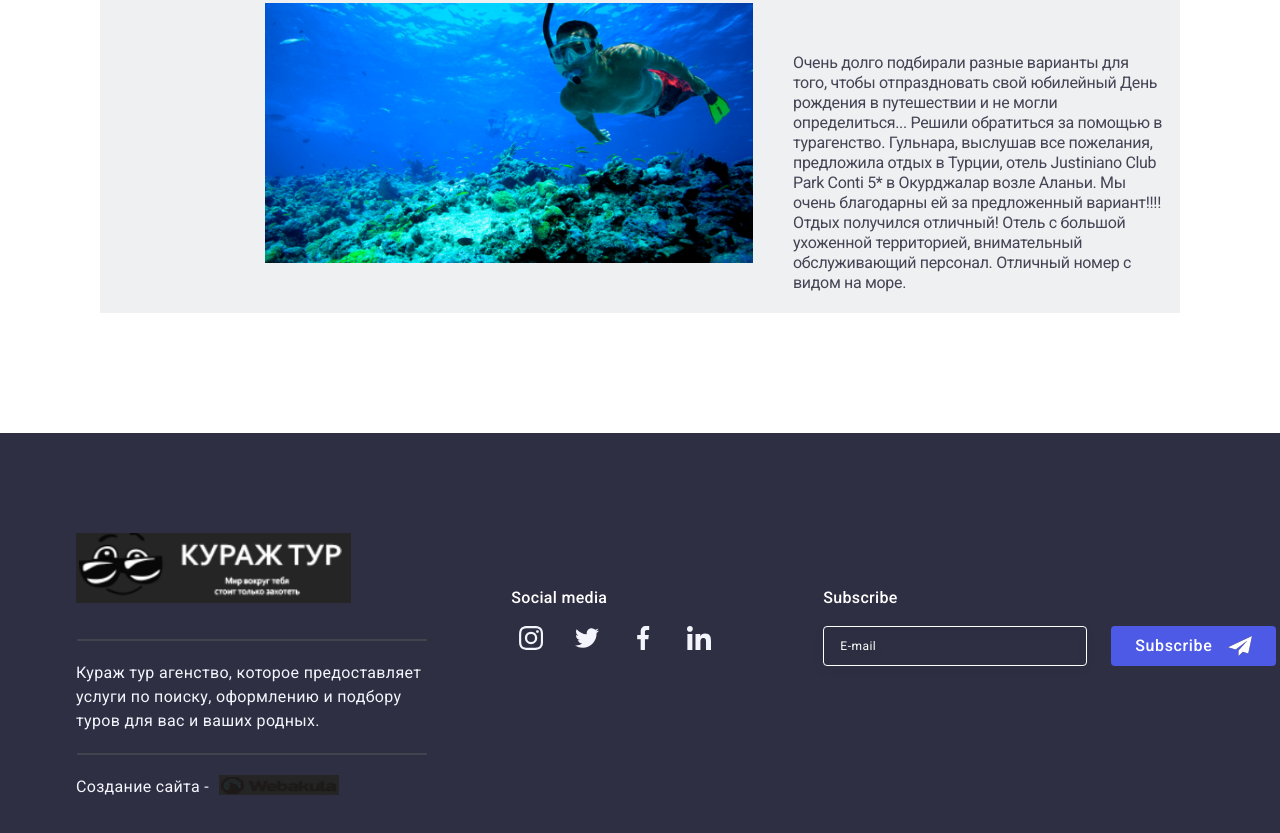
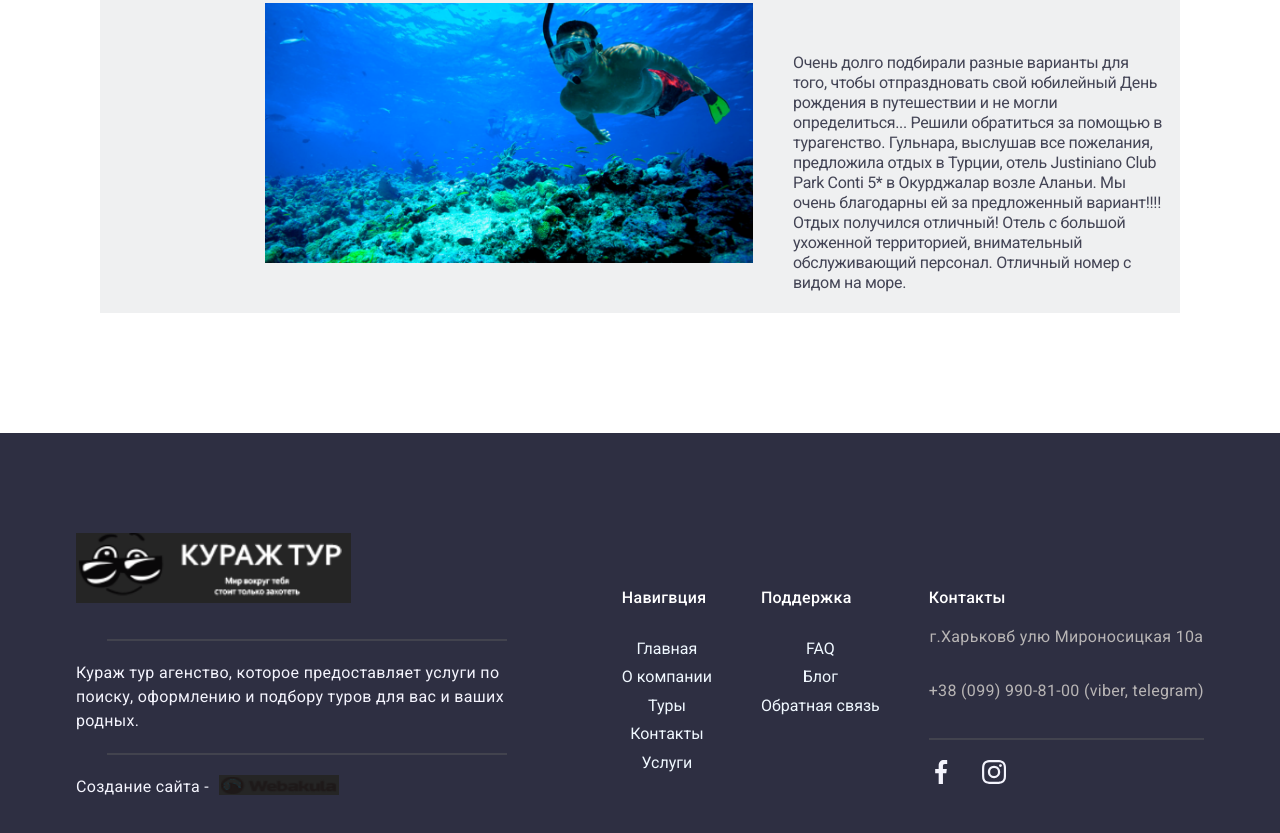
Before and after one commit to aleksandrgarachun/test, a plain HTML site: page index.html in a window 1280 px wide. Shown: the part 831-1664 px from the top of the page. Drawn offline with nearby package versions, Linux system fonts and the light colour scheme.

Commit message:
footer is ready

```diff
--- a/css/media.css
+++ b/css/media.css
@@ -1,4 +1,63 @@
 @media screen and (min-width: 320px) {
+    .social-item-footer{
+        /*width: 40px;*/
+        margin-bottom: 15px;
+    }
+
+    .footer-social-media {
+        display: flex;
+        flex-direction: row;
+        justify-content: center;
+        gap: 20px;
+    }
+    .social-link-footer {
+        width: 100%;
+        height: 100%;
+        display: flex;
+        align-items: center;
+        justify-content: center;
+        transition: background-color 250ms cubic-bezier(0.4, 0, 0.2, 1);
+    }
+
+    .address-info-footer {
+        line-height: 1.5;
+        letter-spacing: 0.02em;
+        color: #b8b5b5;
+        gap: 40px;
+        transition: color 250ms cubic-bezier(0.4, 0, 0.2, 1);
+        white-space: nowrap;
+
+    }
+
+    .address-info-footer:hover,
+    .address-info-footer:focus {
+        color: #404bbf;
+    }
+
+
+    .item-address {
+        display: flex;
+        justify-content: center;
+    }
+    .src-footer {
+        color: aliceblue;
+        transition: background-color 0.2s ease, color 0.2s ease;
+    }
+    .list-nav-sup{
+        white-space: nowrap;
+        display: grid;
+        place-items: center;
+    }
+    .navigation-suport {
+        margin-bottom: 10px;
+        color: aliceblue;
+    }
+    .paragraph-subscribe {
+        margin-bottom: 30px;
+    }
+    .list-nav-sup li:last-child {
+        margin-bottom: 50px;
+      }
     .img-webakula {
         width: 120px;
         height: 20px;
@@ -41,10 +100,12 @@
         text-decoration: none;
         color: #080808;
         font-weight: bold;
+        transition: background-color 0.2s ease, color 0.2s ease;
+
     }
 
     .nav-link:hover {
-        color: #0b74e5;
+        color: #404bbf;
     }
 
 
@@ -165,16 +226,16 @@
     .paragraph-footer-social {
         display: flex;
         justify-content: center;
+        margin: 0;
     }
     .paragraph-footer {
         margin: 0 auto;
         display: flex;
     }
     .list-socials-footer {
-        display: flex;
+        display: block;
         gap: 16px;
         justify-content: center;
-        margin-bottom: 72px;
     }
     .subscribe-footer {
         margin-left: 0;
@@ -208,6 +269,8 @@
 
 
 
+
+
 @media screen and (min-width: 608px) and (max-width: 767px) {
     .img-team:not(:last-child) {
             margin-bottom: 72px;
@@ -223,14 +286,34 @@
 
 
 @media screen and (min-width: 768px) {
+
     hr {
         border: none;
         height: 2px;
+        background-color: #62616164;
         margin: 20px 0;
         width: 100%;
         margin-left: auto;
         margin-right: auto;
-        max-width: 250px;
+        max-width: 400px;
+      }
+
+    .paragraph-subscribe {
+        justify-content: left;
+    }
+    .list-nav-sup{
+        white-space: nowrap;
+        display: block;
+    }
+    .subscribe-footer{
+        margin-right: 25px;
+    }
+    .vertical-line {
+        border: none;
+      border-left: 2px solid #62616164;
+      height: 50px;
+      margin: 0 20px;
+      width: 2px;
       }
     .ul-point{
         display: flex;
@@ -263,7 +346,7 @@
     }
 
     .nav-link:hover {
-        color: #007BFF;
+        color: #066fe0;
     }
 
 
@@ -378,10 +461,7 @@
         gap: 24px;
 
     }
-    .paragraph-subscribe {
-        display: block;
 
-    }
     .email-footer {
         width: 264px;
         margin-bottom: 0;
@@ -399,6 +479,7 @@
         margin: 0 108px;
         gap: 24px;
         row-gap: 72px;
+        justify-content: center;
     }
 
 }
@@ -423,16 +504,19 @@
 
 
 @media screen and (min-width: 1158px) {
-    hr {
+    .social-item-footer {
+        display: inline flow-root list-item;
+        margin-right: 25px;
+
+    }
+    .vertical-line {
         border: none;
         height: 2px;
+        background-color: #62616164;
         margin: 20px 0;
         width: 100%;
         margin-left: auto;
         margin-right: auto;
-        max-width: 250px;
-        width: 350px;
-        max-width: 400px;
       }
     .paragraph-footer{
         width: auto;
@@ -596,11 +680,9 @@
        display: block;
    }
    .list-socials-footer {
-       display: flex;
-       gap: 16px;
-       justify-content: left;
+       display: block;
         margin-bottom: 0;
-        margin-right: 80px;
+        margin-right: 0;
    }
     .email-line {
         display: flex;
@@ -650,7 +732,7 @@
         /*max-width: 320px;*/
         max-height: 432px;
         /*возможно убрать везде*/
-        background-image: linear-gradient(rgba(46, 47, 66, 0.7), rgba(46, 47, 66, 0.7)), url(../images/background-img/back.png);
+        background-image: linear-gradient(rgba(46, 47, 66, 0.7), rgba(46, 47, 66, 0.7)), url(../images/background-img/back.jpg);
     }
 }
 
@@ -660,7 +742,7 @@
         /*max-width: 320px;*/
         max-height: 432px;
         /*возможно убрать везде*/
-        background-image: linear-gradient(rgba(46, 47, 66, 0.7), rgba(46, 47, 66, 0.7)), url(../images/background-img/back.png);
+        background-image: linear-gradient(rgba(46, 47, 66, 0.7), rgba(46, 47, 66, 0.7)), url(../images/background-img/back.jpg);
     }
 }
 /*Tablet*/
@@ -668,7 +750,7 @@
     .order-sec {
         /*max-width: 768px;*/
         max-height: 436px;
-        background-image: linear-gradient(rgba(46, 47, 66, 0.7), rgba(46, 47, 66, 0.7)), url(../images/background-img/back.png);
+        background-image: linear-gradient(rgba(46, 47, 66, 0.7), rgba(46, 47, 66, 0.7)), url(images/background-img/back.jpg);
     }
 }
 
@@ -677,7 +759,7 @@
         /*max-width: 768px;*/
         max-height: 436px;
         /*возможно убрать везде*/
-        background-image: linear-gradient(rgba(46, 47, 66, 0.7), rgba(46, 47, 66, 0.7)), url(../images/background-img/back.png);
+        background-image: linear-gradient(rgba(46, 47, 66, 0.7), rgba(46, 47, 66, 0.7)), url(../images/background-img/back.jpg);
     }
 }
 
@@ -686,7 +768,7 @@
     .order-sec {
         /*max-width: 1158px;*/
         max-height: 600px;
-        background-image: linear-gradient(rgba(46, 47, 66, 0.7), rgba(46, 47, 66, 0.7)), url(../images/background-img/back.png);
+        background-image: linear-gradient(rgba(46, 47, 66, 0.7), rgba(46, 47, 66, 0.7)), url(../images/background-img/back.jpg);
     }
 }
 
@@ -695,7 +777,7 @@
         /*max-width: 1158px;*/
         max-height: 600px;
         /*возможно убрать везде*/
-        background-image: linear-gradient(rgba(46, 47, 66, 0.7), rgba(46, 47, 66, 0.7)), url(../images/background-img/back.png);
+        background-image: linear-gradient(rgba(46, 47, 66, 0.7), rgba(46, 47, 66, 0.7)), url(../images/background-img/back.jpg);
     }
 }
 
--- a/css/styles.css
+++ b/css/styles.css
@@ -183,15 +183,14 @@ textarea {
 
 .item-address {
     gap: 40px;
-    padding: 24px 0;
+    padding: 15px 0;
 }
 .address-info {
     line-height: 1.5;
     letter-spacing: 0.02em;
     color: #b8b5b5;
     gap: 40px;
-    transition: color 250ms cubic-bezier(0.4, 0, 0.2, 1);
-}
+    transition: background-color 0.2s ease, color 0.2s ease;}
 
 .address-info:hover,
 .address-info:focus {
@@ -368,8 +367,19 @@ textarea {
     gap: 16px;
 
 }
-.social-item-footer {
+.social-item-header {
     width: 40px;
+}
+.social-item-footer{
+    /*width: 40px;*/
+}
+.social-link-header {
+    width: 100%;
+    height: 100%;
+    display: flex;
+    align-items: center;
+    justify-content: center;
+    transition: background-color 250ms cubic-bezier(0.4, 0, 0.2, 1);
 }
 .social-link-footer {
     width: 100%;
@@ -381,8 +391,12 @@ textarea {
 }
 
 
+.icon-header {
+    fill: var(--color-paragraph-footer);
+}
 .icon-footer {
     fill: var(--color-paragraph-footer);
+
 }
 
 .subscribe-footer {
@@ -491,6 +505,11 @@ textarea {
 }
 .img-about-us {
     color: #fff;
+}
+
+.src-footer:hover,
+.src-footer:focus {
+    color: #404bbf;
 }
 
 
--- a/index.html
+++ b/index.html
@@ -25,7 +25,6 @@
   </head>
 
   <body>
-    <!--navigation-->
 
 
 
@@ -51,16 +50,16 @@
                       >+38 (099) 990-81-00 (viber, telegram)</a
                     >
                   </li>
-                  <li class="social-item-footer">
-                    <a class="social-link-footer" href="">
-                      <svg class="icon-footer" height="24" width="24">
+                  <li class="social-item-header">
+                    <a class="social-link-header" href="">
+                      <svg class="icon-header" height="24" width="24">
                         <use href="./images/icons.svg#icon-facebook-1"></use>
                       </svg>
                     </a>
                   </li>
-                  <li class="social-item-footer">
-                    <a class="social-link-footer" href="">
-                      <svg class="icon-footer" height="24" width="24">
+                  <li class="social-item-header">
+                    <a class="social-link-header" href="">
+                      <svg class="icon-header" height="24" width="24">
                       <use href="./images/icons.svg#icon-instagram-2"></use>
                       </svg>
                     </a>
@@ -107,7 +106,10 @@
           <h1 class="order-title">
             Лучшие предложения по солнечному Египту из Харькова
           </h1>
-          <button type="button" class="order-button">Получить предложение</button>
+          <a href="">
+            <button type="button" class="order-button">Получить предложение</button>
+          </a>
+
 
         </div>
         <ul class="ul-point">
@@ -230,9 +232,48 @@
             />
           </p>
         </div>
+
+        <div class="subscribe-footer">
+          <p class="paragraph-subscribe">Навигвция</p>
+          <ul class="list-nav-sup">
+            <li class="navigation-suport"><a class="src-footer" href="">Главная</a></li>
+            <li class="navigation-suport"><a class="src-footer" href="">О компании</a></li>
+            <li class="navigation-suport"><a class="src-footer" href="">Туры</a></li>
+            <li class="navigation-suport"><a class="src-footer" href="">Контакты</a></li>
+            <li class="navigation-suport"><a class="src-footer" href="">Услуги</a></li>
+
+          </ul>
+        </div>
+        <div class="subscribe-footer">
+          <p class="paragraph-subscribe">Поддержка</p>
+          <ul class="list-nav-sup">
+            <li class="navigation-suport"><a class="src-footer" href="">FAQ</a></li>
+            <li class="navigation-suport"><a class="src-footer" href="">Блог</a></li>
+            <li class="navigation-suport"><a class="src-footer" href="">Обратная связь</a></li>
+          </ul>
+        </div>
         <div>
-          <p class="paragraph-footer-social">Social media</p>
+          <p class="paragraph-footer-social">Контакты</p>
           <ul class="list-socials-footer">
+            <li class="item-address">
+              <a class="address-info-footer" href="mailto:info@devstudio.com"
+                >г.Харьковб улю Мироносицкая 10а</a
+              >
+            </li>
+            <li class="item-address">
+              <a class="address-info-footer" href="tel:+380999908100"
+                >+38 (099) 990-81-00 (viber, telegram)</a
+              >
+            </li>
+            <hr class="vertical-line ">
+            <li class="social-item-footer">
+              <a class="social-link-footer" href="">
+                <svg class="icon-footer" height="24" width="24">
+                  <use href="./images/icons.svg#icon-facebook-1"></use>
+                </svg>
+              </a>
+            </li>
+
             <li class="social-item-footer">
               <a class="social-link-footer" href="">
                 <svg class="icon-footer" height="24" width="24">
@@ -240,50 +281,8 @@
                 </svg>
               </a>
             </li>
-            <li class="social-item-footer">
-              <a class="social-link-footer" href="">
-                <svg class="icon-footer" height="24" width="24">
-                  <use href="./images/icons.svg#icon-twitter-1"></use>
-                </svg>
-              </a>
-            </li>
-            <li class="social-item-footer">
-              <a class="social-link-footer" href="">
-                <svg class="icon-footer" height="24" width="24">
-                  <use href="./images/icons.svg#icon-facebook-1"></use>
-                </svg>
-              </a>
-            </li>
-            <li class="social-item-footer">
-              <a class="social-link-footer" href="">
-                <svg class="icon-footer" height="24" width="24">
-                  <use href="./images/icons.svg#icon-linkedin-1"></use>
-                </svg>
-              </a>
-            </li>
           </ul>
-        </div>
-        <div class="subscribe-footer">
-          <p class="paragraph-subscribe">Subscribe</p>
-          <form class="email-line">
-            <label class="email-label"
-              ><input
-                name="email"
-                type="email"
-                placeholder="E-mail"
-                class="email-footer"
-            /></label>
-            <button type="submit" class="footer-button">
-              Subscribe
-              <svg width="24" height="24" class="icon-telegram">
-                <use href="./images/icons.svg#icon-telegram"></use>
-                <path
-                  d="M24 2L0 13.25L7.66994 15.6172L19.5 6.375L10.5017 16.4913L10.509 16.4936L10.5 16.4913V22L14.8013 17.8183L20.2501 19.5L24 2Z"
-                  fill="white"
-                />
-              </svg>
-            </button>
-          </form>
+
         </div>
       </div>
     </footer>
```
Also changed, not shown: images/background-img/back.jpg (renamed from images/background-img/back.png), images/diving/about-us-big.png (added), images/diving/about-us-big@2x.png (added), images/diving/about-us-desktop@1x.png (added), images/diving/about-us-desktop@2x.png (added), images/diving/about-us-mobile@1x.png (added), images/diving/about-us-mobile@2x.png (added), images/diving/about-us-tablet@1x.png (added), images/diving/about-us-tablet@2x.png (added), images/radio-checked.svg (deleted). Lines whose indentation alone changed are shown as unchanged.
